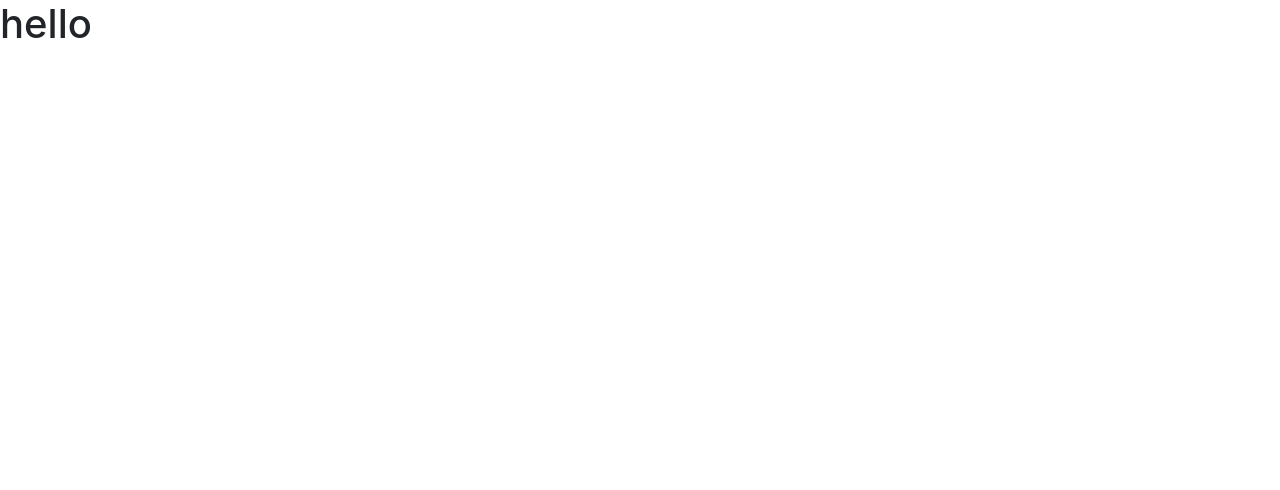
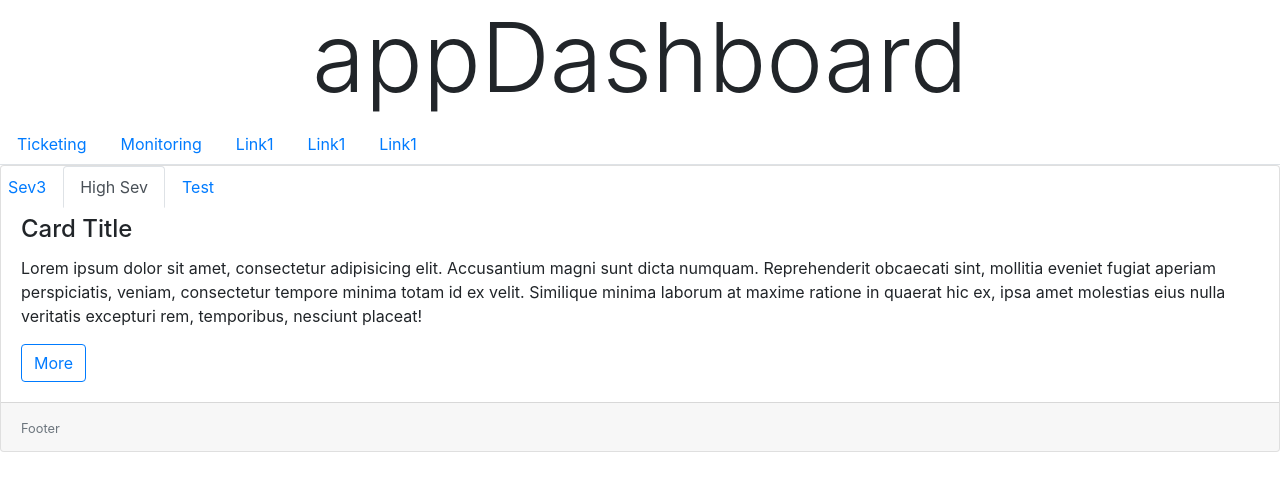
Before and after one commit to iRNano/appdashboard, a plain HTML site: page index.html in a window 1280 px wide. Drawn offline with nearby package versions, Linux system fonts and the light colour scheme.

Commit message:
bootstrap begin

```diff
--- a/index.html
+++ b/index.html
@@ -5,7 +5,55 @@
 	<link rel="stylesheet" href="https://stackpath.bootstrapcdn.com/bootstrap/4.3.1/css/bootstrap.min.css" integrity="sha384-ggOyR0iXCbMQv3Xipma34MD+dH/1fQ784/j6cY/iJTQUOhcWr7x9JvoRxT2MZw1T" crossorigin="anonymous">
 </head>
 <body>
-	<h1>hello</h1>
+<!-- 	<div class="jumbotron jumbotron-fluid">
+		<div class="container justify-content-center">
+			<h1 class="display-1">appDashboard</h1>
+			<p class="lead">testing</p>
+		</div>
+	</div> -->
+	<h1 class="display-1 text-center">appDashboard</h1>
+	<nav >
+		<ul class="nav nav-tabs">
+			<li class="nav-item">
+				<a href="#" class="nav-link">Ticketing</a>
+			</li>
+			<li class="nav-item">
+				<a href="#" class="nav-link">Monitoring</a>
+			</li>
+			<li class="nav-item">
+				<a href="#" class="nav-link">Link1</a>
+			</li>
+			<li class="nav-item">
+				<a href="#" class="nav-link">Link1</a>
+			</li>
+			<li class="nav-item">
+				<a href="#" class="nav-link">Link1</a>
+			</li>
+		</ul>
+	</nav>
+	<div class="card">
+		<div class="class-header">
+			<ul class="nav nav-tabs card-header-tabs">
+				<li class="nav-item">
+					<a href="" class="nav-link ">Sev3</a>
+				</li>
+				<li class="nav-item">
+					<a href="" class="nav-link active">High Sev</a>
+				</li>
+				<li class="nav-item">
+					<a href="" class="nav-link">Test</a>
+				</li>
+			</ul>
+		</div>
+		<div class="card-body">
+			<h4 class="card-title">Card Title</h4>
+			<p class="card-text">Lorem ipsum dolor sit amet, consectetur adipisicing elit. Accusantium magni sunt dicta numquam. Reprehenderit obcaecati sint, mollitia eveniet fugiat aperiam perspiciatis, veniam, consectetur tempore minima totam id ex velit. Similique minima laborum at maxime ratione in quaerat hic ex, ipsa amet molestias eius nulla veritatis excepturi rem, temporibus, nesciunt placeat!</p>
+			<a href="" class="btn btn-outline-primary">More</a>
+		</div>
+		<div class="card-footer">
+			<small class="text-muted">Footer</small>
+		</div>
+	</div>
 
 <script src="https://code.jquery.com/jquery-3.3.1.slim.min.js" integrity="sha384-q8i/X+965DzO0rT7abK41JStQIAqVgRVzpbzo5smXKp4YfRvH+8abtTE1Pi6jizo" crossorigin="anonymous"></script>
 <script src="https://cdnjs.cloudflare.com/ajax/libs/popper.js/1.14.7/umd/popper.min.js" integrity="sha384-UO2eT0CpHqdSJQ6hJty5KVphtPhzWj9WO1clHTMGa3JDZwrnQq4sF86dIHNDz0W1" crossorigin="anonymous"></script>
```
